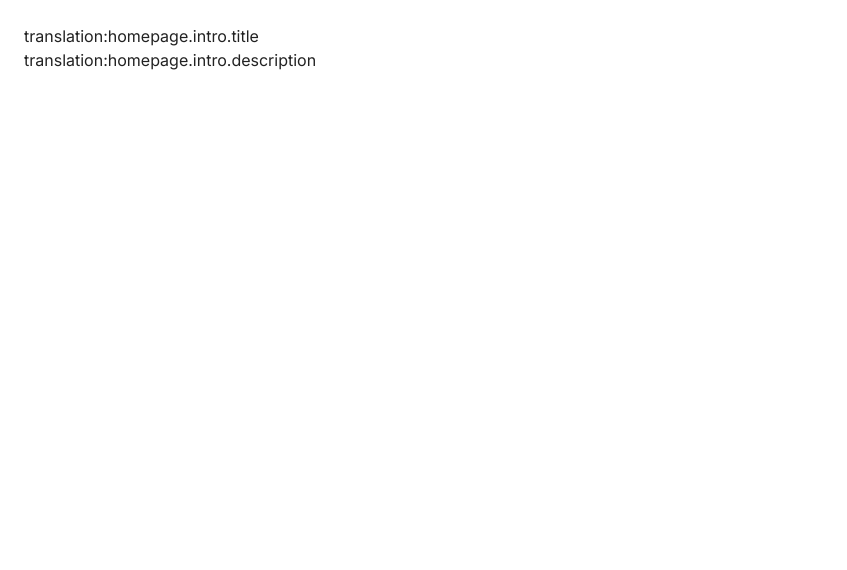
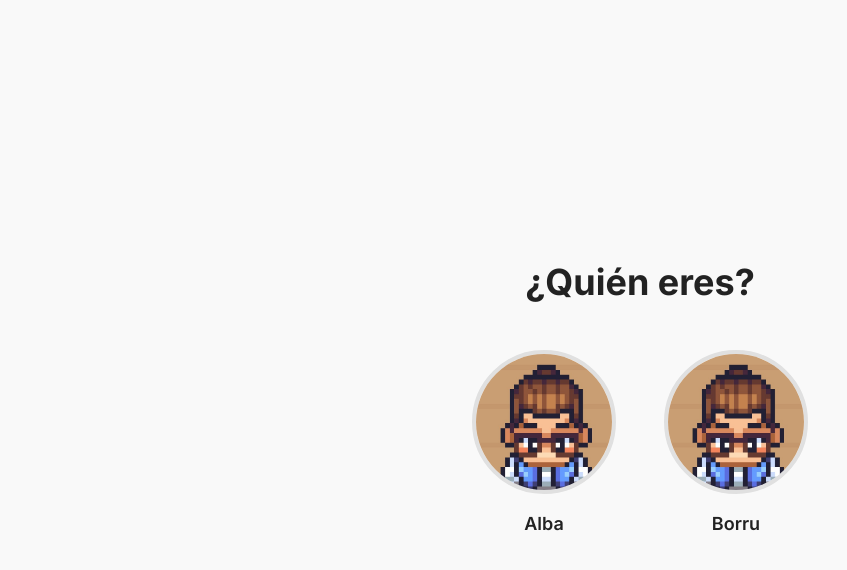
Before and after one commit to albacardona/roomies, a React (Vite) app: page / in a window 1280 px wide. Shown: the top 570 px of the page, without its empty margins (0-847 px from the left). Built offline with nearby package versions, Linux system fonts and the light colour scheme.

Commit message:
feat: create home page with avatars

```diff
--- /dev/null
+++ b/src/app/components/Avatar.tsx
@@ -0,0 +1,15 @@
+interface Props {
+  name: string;
+  src: string;
+}
+
+export const Avatar = ({ name, src }: Props) => {
+  return (
+    <div className="flex flex-col items-center justify-center gap-4">
+      <button type="button" className="size-32 sm:size-36 rounded-full border-4 border-bd-primary">
+        <img className="rounded-full size-full" alt={name} src={src} />
+      </button>
+      <p className="text-lg font-semibold">{name}</p>
+    </div>
+  );
+};
--- a/src/app/pages/HomePage.tsx
+++ b/src/app/pages/HomePage.tsx
@@ -1,13 +1,14 @@
-import { useTranslation } from 'react-i18next';
-import { Container } from '../components/Container';
+import Alba from '@/assets/img/AlbaAvatar.jpeg';
+import { Avatar } from '../components/Avatar';
 
 export const HomePage = () => {
-  const { t } = useTranslation();
-
   return (
-    <Container>
-      <h2>{t('translation:homepage.intro.title')}</h2>
-      <p>{t('translation:homepage.intro.description')}</p>
-    </Container>
+    <div className="size-full flex flex-col items-center justify-center gap-12">
+      <h2 className="text-4xl font-bold">¿Quién eres?</h2>
+      <div className="flex items-center gap-12">
+        <Avatar name="Alba" src={Alba} />
+        <Avatar name="Borru" src={Alba} />
+      </div>
+    </div>
   );
 };
--- a/src/index.css
+++ b/src/index.css
@@ -23,7 +23,7 @@
     --foreground-secondary: #b3b3b3;
     --primary: #4ba3c3;
     --accent: #ffb74d;
-    --border-primary: #1e1e1e;
+    --border-primary: #eaeaea;
   }
 }
 
```
Also changed, not shown: src/assets/img/AlbaAvatar.jpeg (added), 1 other file (tests, documents, lock files or other folders).
